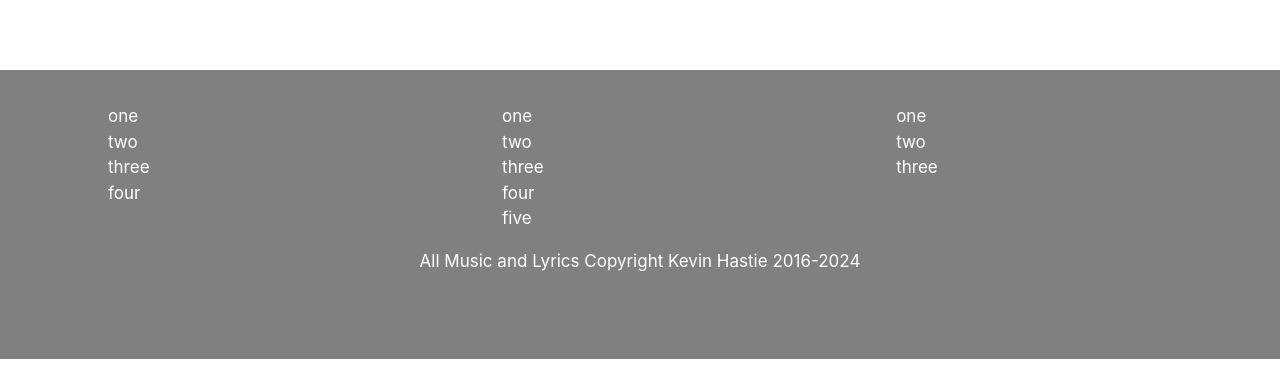
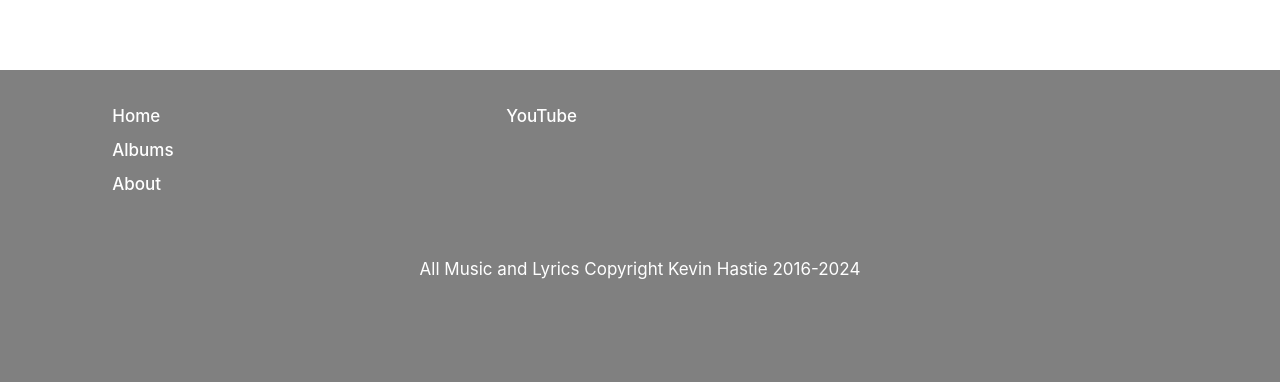
Before and after one commit to kevinjapan/ongaku, a React (Vite) app: page / in a window 1280 px wide. Shown: the part 2103-2485 px from the top of the page. Before the commit the page ends 2462 px from the top, so only its background shows below. Built offline with nearby package versions, Linux system fonts and the light colour scheme.

Commit message:
complete AppFooter

```diff
--- a/src/App.css
+++ b/src/App.css
@@ -744,7 +744,7 @@ nav ul.nav_list li ul li a {margin:1rem; }
 .app_footer {
    margin:0;
    padding:1rem;
-   padding-bottom:5rem;
+   padding-bottom:6rem;
    background:grey;
    color:white;
    text-align:left;
@@ -752,11 +752,25 @@ nav ul.nav_list li ul li a {margin:1rem; }
 .app_footer > ul {
    display:grid;
    grid-template-columns: 1fr 1fr 1fr;
-   visibility:visible;
+   margin-bottom:3rem;
+}
+.app_footer > ul > li > ul > li {
+   margin-bottom:.5rem;
 }
 .foot_note {
    width:100%;
    text-align:center;
+}
+.app_footer .link,
+.app_footer a {
+   padding:.25rem;
+   border-radius:.5rem;
+   color:white;
+}
+.app_footer .link:hover,
+.app_footer a:hover {
+   color:black;
+   background:lightblue;
 }
 
 
--- a/src/components/App/AppFooter/AppFooter.tsx
+++ b/src/components/App/AppFooter/AppFooter.tsx
@@ -1,44 +1,41 @@
+import { Link } from 'react-router-dom'
 import AppCopyright from '../AppCopyright/AppCopyright'
+
+
+// AppFooter
+// to do : actual links pls
+
 
 export default function AppFooter() {
 
-
    return (
       <section className="app_footer">
-
          <ul>
-
             <li>
                <ul>
-                  <li>one</li>
-                  <li>two</li>
-                  <li>three</li>
-                  <li>four</li>
+                  <li>
+                     <Link className="link" to="/">Home</Link>
+                  </li>
+                  <li>
+                     <Link className="link" to="/albums">Albums</Link>
+                  </li>
+                  <li>
+                     <Link className="link" to="/about">About</Link>
+                  </li>
                </ul>
             </li>
             <li>
                <ul>
-                  <li>one</li>
-                  <li>two</li>
-                  <li>three</li>
-                  <li>four</li>
-                  <li>five</li>
+                  <li>
+                     <a href="https://www.youtube.com/@EvolutionDesuKa" target="_blank">YouTube</a>
+                  </li>
                </ul>
-
             </li>
             <li>
-               <ul>
-                  <li>one</li>
-                  <li>two</li>
-                  <li>three</li>
-               </ul>
-
+               {/* empty links col */}
             </li>
-
          </ul>
-
          <AppCopyright/>
-
       </section>
    )
 }
```
